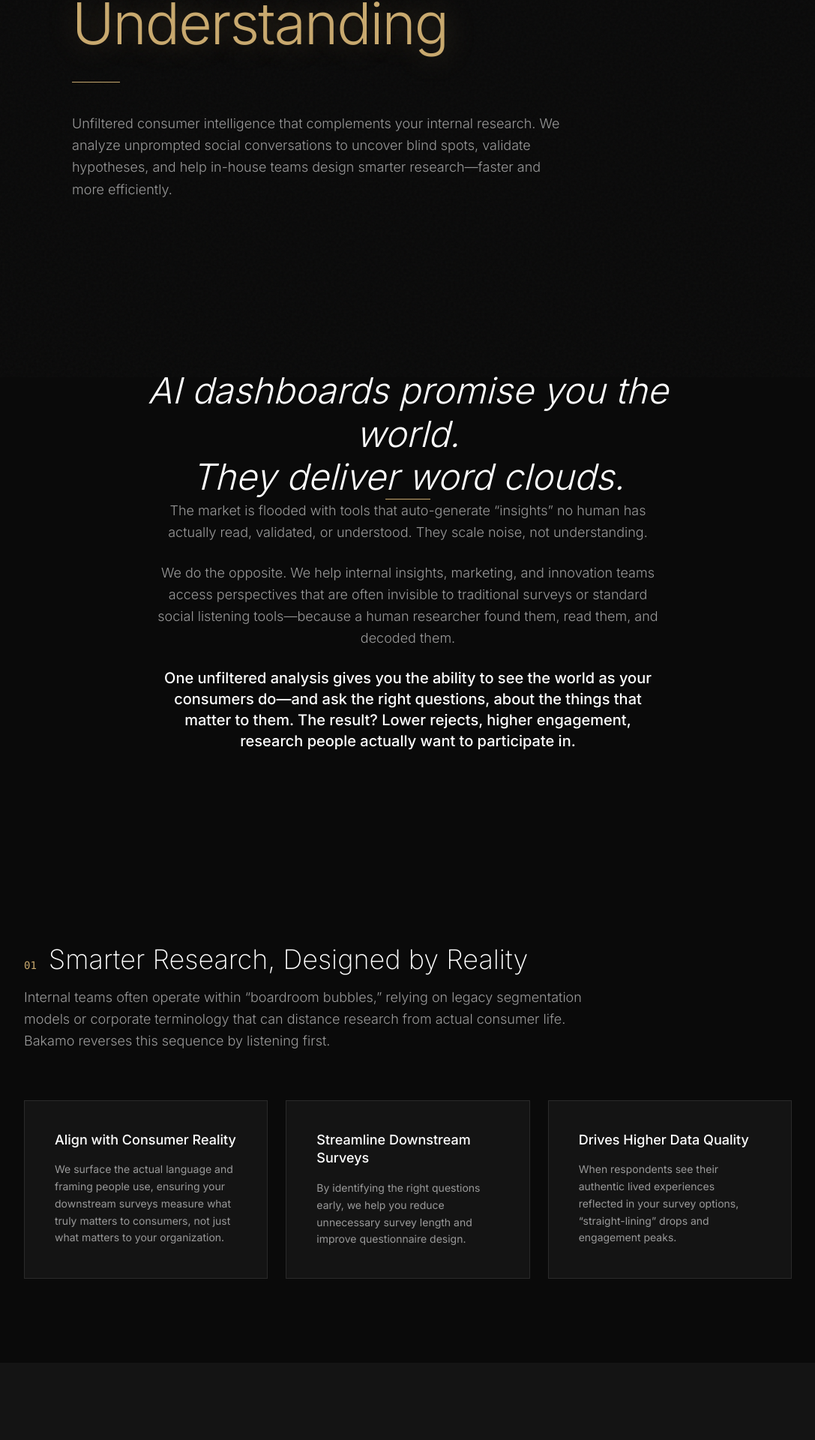
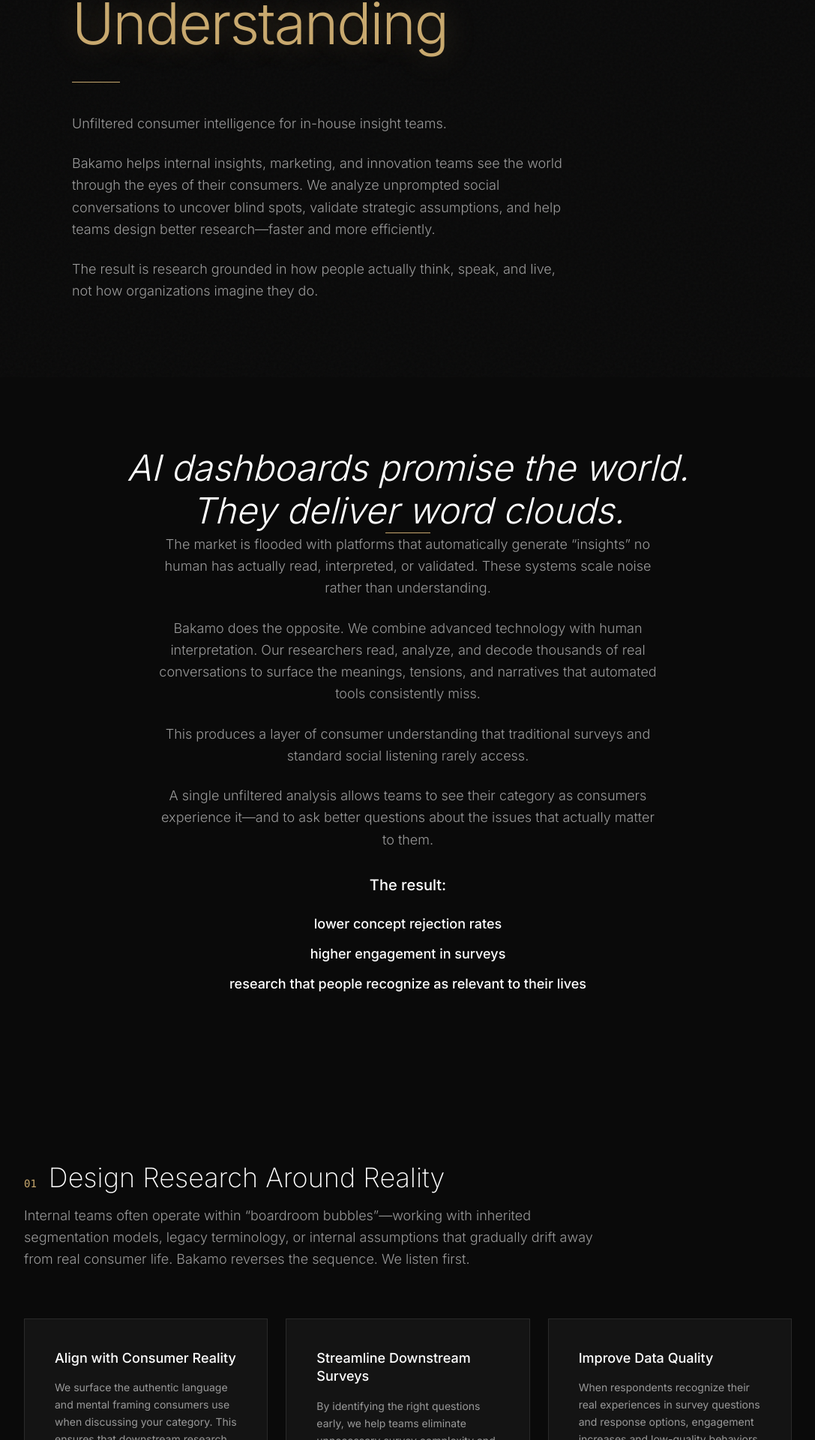
Before and after one commit to FazekasDani/bakamousa-next, a Next.js app: page /in-house-teams in a window 1280 px wide. Shown: the part 297-2217 px from the top of the page at 75% size, without its empty margins (96-1183 px from the left). Built offline with nearby package versions, Linux system fonts and the light colour scheme; no server answers.

Commit message:
Update In-House Teams page: refresh copy and fix manifesto layout

```diff
--- a/src/app/in-house-teams/page.tsx
+++ b/src/app/in-house-teams/page.tsx
@@ -18,21 +18,21 @@
 const PILLARS = [
   {
     number: "01",
-    title: "Smarter Research, Designed by Reality",
+    title: "Design Research Around Reality",
     intro:
-      "Internal teams often operate within \u201cboardroom bubbles,\u201d relying on legacy segmentation models or corporate terminology that can distance research from actual consumer life. Bakamo reverses this sequence by listening first.",
+      "Internal teams often operate within \u201cboardroom bubbles\u201d\u2014working with inherited segmentation models, legacy terminology, or internal assumptions that gradually drift away from real consumer life. Bakamo reverses the sequence. We listen first.",
     points: [
       {
         name: "Align with Consumer Reality",
-        body: "We surface the actual language and framing people use, ensuring your downstream surveys measure what truly matters to consumers, not just what matters to your organization.",
+        body: "We surface the authentic language and mental framing consumers use when discussing your category. This ensures that downstream research measures what truly matters to people\u2014not just what matters internally.",
       },
       {
         name: "Streamline Downstream Surveys",
-        body: "By identifying the right questions early, we help you reduce unnecessary survey length and improve questionnaire design.",
+        body: "By identifying the right questions early, we help teams eliminate unnecessary survey complexity and design questionnaires that are sharper, faster, and easier to complete.",
       },
       {
-        name: "Drives Higher Data Quality",
-        body: "When respondents see their authentic lived experiences reflected in your survey options, \u201cstraight-lining\u201d drops and engagement peaks.",
+        name: "Improve Data Quality",
+        body: "When respondents recognize their real experiences in survey questions and response options, engagement increases and low-quality behaviors like straight-lining drop dramatically.",
       },
     ],
   },
@@ -40,19 +40,19 @@
     number: "02",
     title: "Access the \u201cInvisible\u201d Data Layer",
     intro:
-      "Every quarter, another AI tool promises to \u201crevolutionize listening.\u201d The output is usually the same: volume charts, sentiment scores, and word clouds that no strategist can act on. We go where the algorithms don\u2019t.",
+      "Every year, new AI tools promise to \u201crevolutionize listening.\u201d Most deliver the same outputs: volume charts, sentiment scores, and word clouds that no strategist can act on. Bakamo focuses on what lies beneath.",
     points: [
       {
         name: "Beyond Automated Tools",
-        body: "We combine advanced technology with PhD-level social scientists who actually read, interpret, and decode the conversations\u2014identifying narratives and lived experiences that remain invisible to any dashboard.",
+        body: "Our work combines proprietary technology with PhD-level social scientists who read and interpret conversations directly. This allows us to identify cultural narratives, lived experiences, and emerging meanings that algorithms cannot detect.",
       },
       {
-        name: "Unknown Unknowns",
-        body: "Our \u201cRadar\u201d approach identifies early signals, niche communities, and overlooked tensions that reveal entirely new directions for strategy or innovation.",
+        name: "Identify the Unknown Unknowns",
+        body: "Our Radar methodology surfaces early signals, niche communities, and overlooked tensions that reveal entirely new strategic opportunities.",
       },
       {
-        name: "Holistic Usage & Attitude Insights",
-        body: "We uncover broader motivations and emerging behaviors within your category and adjacent spaces that traditional category-focused research misses.",
+        name: "Expand the Lens",
+        body: "Because people rarely discuss their lives within neat category boundaries, we uncover motivations and emerging behaviors that often sit adjacent to your category\u2014but strongly influence it.",
       },
     ],
   },
@@ -60,19 +60,19 @@
     number: "03",
     title: "Strategic Insurance for Internal Insights",
     intro:
-      "Bakamo acts as an independent \u201cground truth engine,\u201d helping in-house teams stress-test hypotheses and avoid internal echo chambers.",
+      "Even the best internal research teams can become constrained by organizational assumptions or strategic momentum. Bakamo provides an independent ground-truth layer that helps teams stress-test their thinking.",
     points: [
       {
-        name: "Validate Internal Hypotheses",
-        body: "Social conversations provide unfiltered evidence that can either validate or challenge your internal findings, acting as strategic insurance for high-stakes decisions.",
+        name: "Validate Strategic Hypotheses",
+        body: "Unprompted conversations provide unfiltered evidence that can confirm\u2014or challenge\u2014internal assumptions before major investments are made.",
       },
       {
-        name: "Bias Reduction",
-        body: "Our method forces you to confront uncomfortable or unexpected themes that bubble up organically, rather than just confirming what your team already believes.",
+        name: "Reduce Confirmation Bias",
+        body: "Because our method starts with open listening rather than predefined questions, unexpected themes frequently surface\u2014forcing teams to confront realities that traditional research may overlook.",
       },
       {
-        name: "Calibrate Tracking for Impact",
-        body: "We integrate social intelligence with your quantitative systems to ensure your metrics measure the real drivers of consumer perception.",
+        name: "Calibrate Tracking Systems",
+        body: "We help integrate social intelligence with existing quantitative trackers to ensure that metrics measure the real drivers of consumer perception and behavior.",
       },
     ],
   },
@@ -80,19 +80,19 @@
     number: "04",
     title: "Efficiency at the Pace of Business",
     intro:
-      "Working with Bakamo enables in-house teams to spend research budgets more intelligently and move faster from exploration to action.",
+      "Bakamo allows in-house teams to move from exploration to action much faster. By mining existing conversations, we identify the questions worth asking before large research investments are made.",
     points: [
       {
         name: "Cost-Efficient Discovery",
-        body: "We mine existing conversations to figure out what to ask, allowing you to avoid expensive \u201cresearch detours\u201d later in the project lifecycle.",
+        body: "Understanding what matters to consumers early helps teams avoid expensive research detours later in the project lifecycle.",
       },
       {
         name: "Rapid Intelligence Pulses",
-        body: "Most projects are completed within a few weeks, cutting significant time from the overall research process.",
+        body: "Most projects are delivered within a few weeks, allowing teams to integrate insights into ongoing strategy cycles.",
       },
       {
-        name: "10-Day \u201cFirst Read\u201d",
-        body: "Within 7\u201310 days, teams typically receive early narrative mapping and recommended next research steps to quickly evaluate where deeper research will create the most value.",
+        name: "The 10-Day First Read",
+        body: "Within 7\u201310 days, teams typically receive an initial narrative map of the category landscape together with recommended next research steps\u2014providing a rapid way to assess where deeper investigation will create the most value.",
       },
     ],
   },
@@ -118,40 +118,57 @@
           </h1>
           <div className="w-16 h-px bg-accent mt-10" />
           <p className="mt-10 text-text-secondary text-lg font-light leading-relaxed max-w-2xl">
-            Unfiltered consumer intelligence that complements your internal
-            research. We analyze unprompted social conversations to uncover
-            blind spots, validate hypotheses, and help in-house teams design
-            smarter research&mdash;faster and more efficiently.
+            Unfiltered consumer intelligence for in-house insight teams.
+          </p>
+          <p className="mt-6 text-text-secondary text-lg font-light leading-relaxed max-w-2xl">
+            Bakamo helps internal insights, marketing, and innovation teams see
+            the world through the eyes of their consumers. We analyze unprompted
+            social conversations to uncover blind spots, validate strategic
+            assumptions, and help teams design better research&mdash;faster and
+            more efficiently.
+          </p>
+          <p className="mt-6 text-text-secondary text-lg font-light leading-relaxed max-w-2xl">
+            The result is research grounded in how people actually think, speak,
+            and live, not how organizations imagine they do.
           </p>
         </div>
       </section>
 
       {/* ═══════ Human-First Manifesto ═══════ */}
-      <section className="full-section">
+      <section className="px-6 py-28">
         <div className="max-w-3xl mx-auto text-center">
           <p className="manifesto-quote">
-            AI dashboards promise you the world.<br />
+            AI dashboards promise the world.<br />
             They deliver word clouds.
           </p>
           <div className="section-divider mt-10 mb-10" />
           <div className="space-y-6 text-text-secondary text-lg font-light leading-relaxed max-w-2xl mx-auto">
             <p>
-              The market is flooded with tools that auto-generate
-              &ldquo;insights&rdquo; no human has actually read, validated, or
-              understood. They scale noise, not understanding.
+              The market is flooded with platforms that automatically generate
+              &ldquo;insights&rdquo; no human has actually read, interpreted, or
+              validated. These systems scale noise rather than understanding.
             </p>
             <p>
-              We do the opposite. We help internal insights, marketing, and innovation
-              teams access perspectives that are often invisible to traditional
-              surveys or standard social listening tools&mdash;because a human
-              researcher found them, read them, and decoded them.
+              Bakamo does the opposite. We combine advanced technology with human
+              interpretation. Our researchers read, analyze, and decode thousands
+              of real conversations to surface the meanings, tensions, and
+              narratives that automated tools consistently miss.
             </p>
-            <p className="text-white text-xl font-medium">
-              One unfiltered analysis gives you the ability to see the world as
-              your consumers do&mdash;and ask the right questions, about the
-              things that matter to them. The result? Lower rejects, higher
-              engagement, research people actually want to participate in.
+            <p>
+              This produces a layer of consumer understanding that traditional
+              surveys and standard social listening rarely access.
             </p>
+            <p>
+              A single unfiltered analysis allows teams to see their category as
+              consumers experience it&mdash;and to ask better questions about the
+              issues that actually matter to them.
+            </p>
+            <p className="text-white text-xl font-medium mt-8">The result:</p>
+            <ul className="text-white text-lg font-medium space-y-3 list-none mt-4">
+              <li>lower concept rejection rates</li>
+              <li>higher engagement in surveys</li>
+              <li>research that people recognize as relevant to their lives</li>
+            </ul>
           </div>
         </div>
       </section>
@@ -198,9 +215,9 @@
             No dashboard will ever replace understanding.
           </h2>
           <p className="text-text-secondary text-lg font-light mb-10 max-w-2xl mx-auto leading-relaxed">
-            Let&rsquo;s calibrate your upcoming tracker, segmentation, or
-            innovation pipeline against reality&mdash;starting with a 10-day
-            First Read.
+            Before launching your next tracker, segmentation, or innovation
+            program, calibrate it against how people actually talk about their
+            lives. Start with a 10-Day First Read.
           </p>
           <Link href="/contact" className="cta-button text-sm">
             Schedule a Strategy Stress-Test
```
